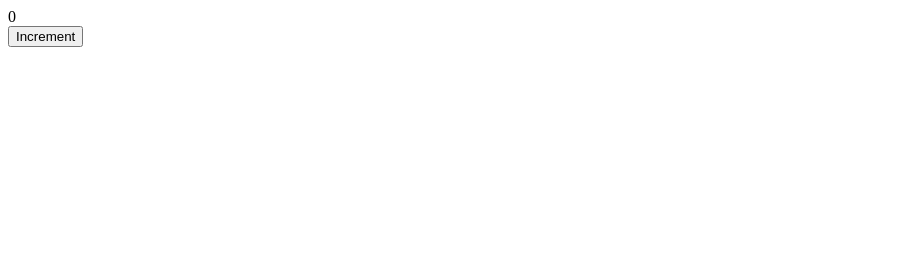
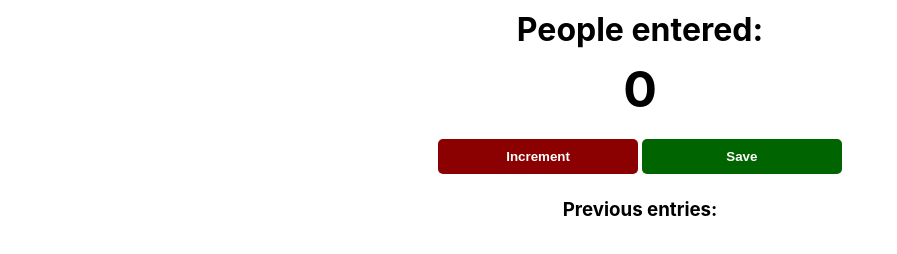
Before and after one commit to KisVan9705/GitCode, a plain HTML site: page index.html in a window 1280 px wide. Shown: the whole page, without its empty margins (0-897 px from the left). Drawn offline with Linux system fonts and the light colour scheme.

Commit message:
save function

```diff
--- a/index.html
+++ b/index.html
@@ -3,11 +3,16 @@
 <head>
     <meta charset="UTF-8">
     <meta name="viewport" content="width=device-width, initial-scale=1.0">
+    <link rel="stylesheet" href="index.css">
     <title>Document</title>
 </head>
 <body>
-    <div id = "increment">0</div>
-    <button  onclick="Increment()">Increment</button>
+    <h1>People entered:</h1>
+    <h2 id = "increment">0</h2>
+    <button  id="increment-btn" onclick="Increment()">Increment</button>
+    <button id ="save-btn" onclick="save()">Save</button>
+
+    <h3 id = "save">Previous entries: </h3>
 
     <script src ="index.js"></script>
 
--- a/index.js
+++ b/index.js
@@ -1,6 +1,13 @@
 let countEl = document.getElementById("increment");
+let saveEl = document.querySelector("#save");
 let count = 0;
 function Increment(){
     count++
     countEl.innerHTML= count;
 }
+
+function save(){
+    saveEl.innerHTML += count + " - ";
+    count = 0;
+    countEl.textContent= count;
+}
```
